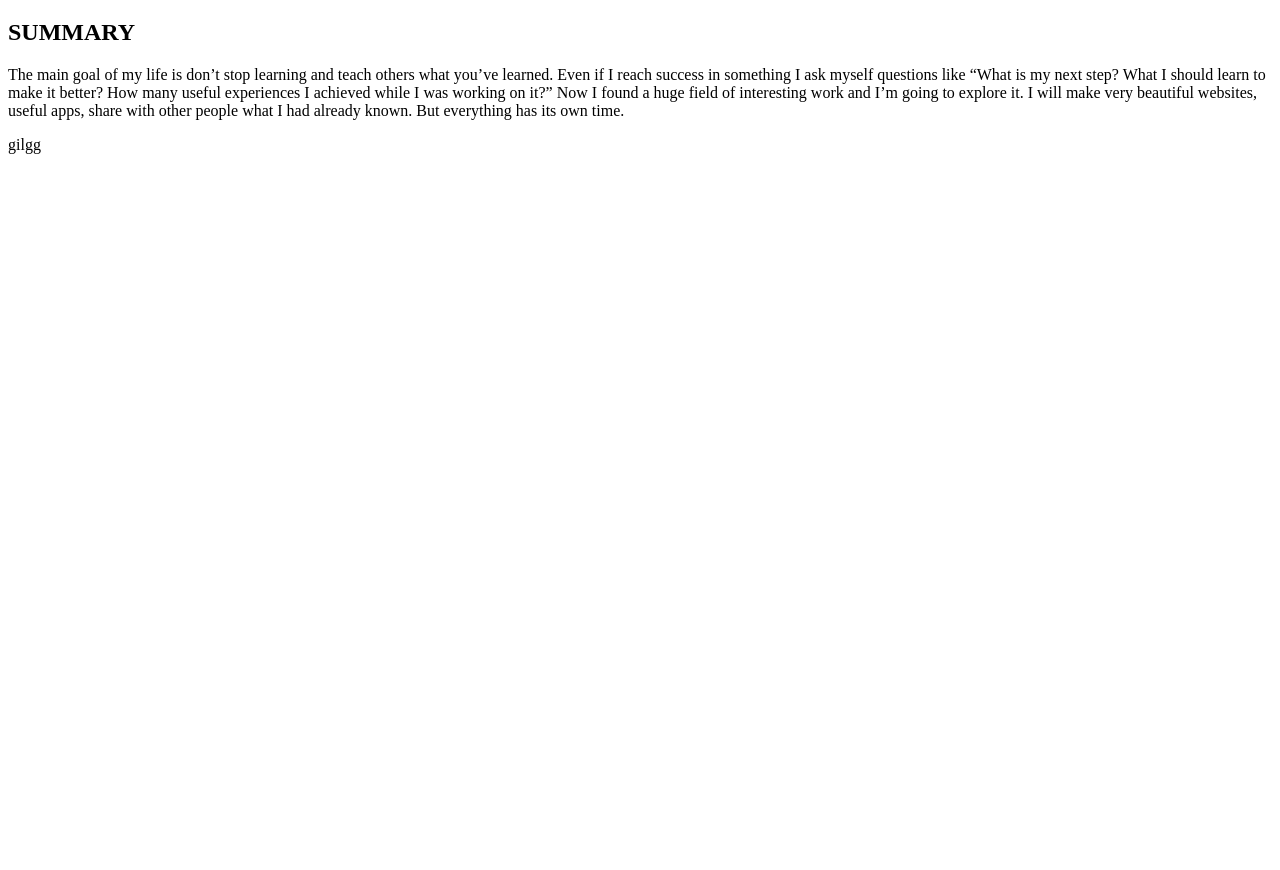
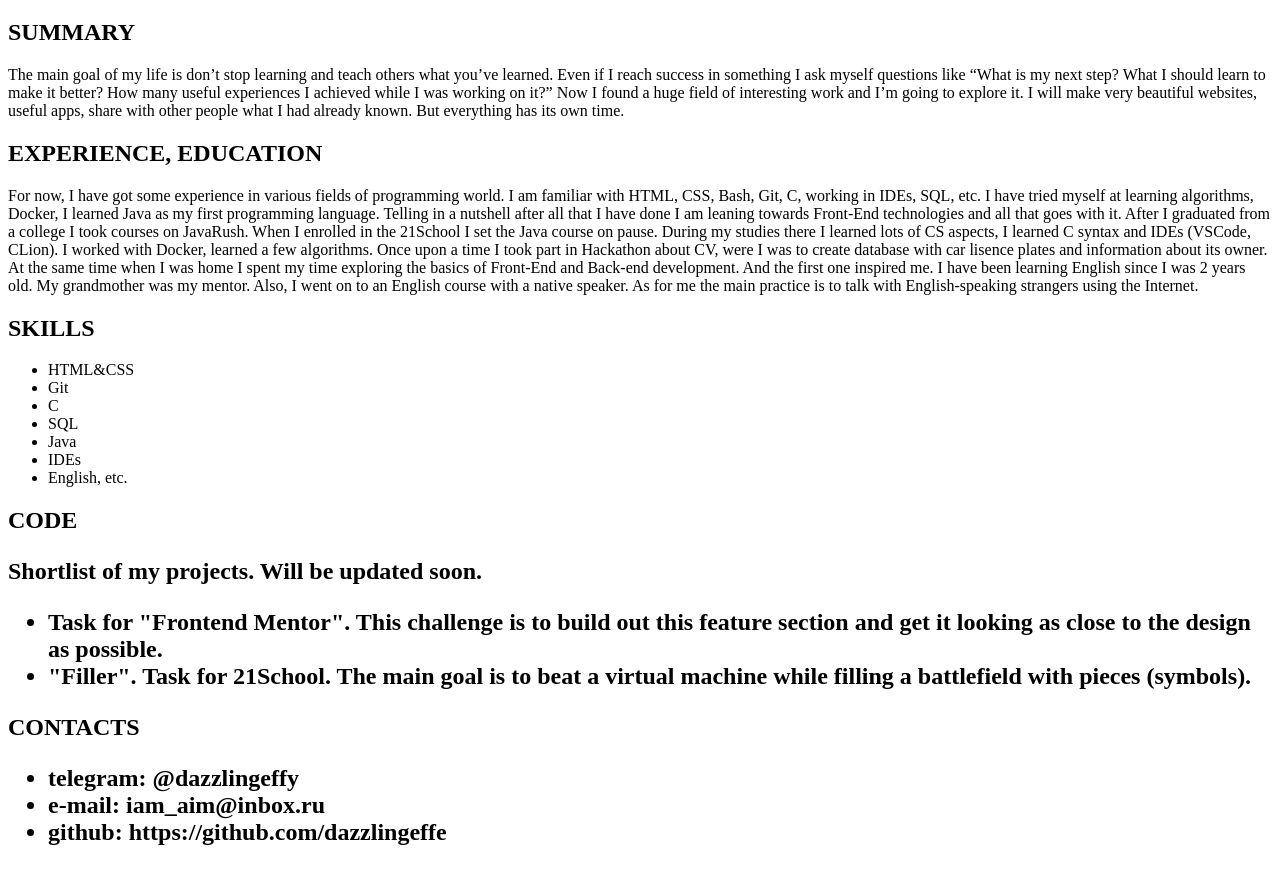
Before and after one commit to dazzlingeffe/rsschool-cv, a plain HTML site: page index.html in a window 1280 px wide. Shown: the part 61-931 px from the top of the page. Before the commit the page ends 800 px from the top, so only its background shows below. Drawn offline with Linux system fonts and the light colour scheme.

Commit message:
refactor: add full CV text to index.html

```diff
--- a/index.html
+++ b/index.html
@@ -5,12 +5,37 @@
   </head>
   <body>
     <h1 id="pageTitle">Ira Ayrapetova. Curriculum Vitae</h1>
-    <main class="mainPart">
-      <h2 id="infoTitle">SUMMARY</h2>
+    <main id="mainPart">
+      <h2 class="infoTitle">SUMMARY</h2>
       <p class="planeText">The main goal of my life is don’t stop learning and teach others what you’ve learned. Even if I reach success in something I ask myself questions like “What is my next step? What I should learn to make it better? How many useful experiences I achieved while I was working on it?” Now I found a huge field of interesting work and I’m going to explore it. I will make very beautiful websites, useful apps, share with other people what I had already known. But everything has its own time.</p>
-      <div class="faaaaart">
-        <p>gilgg</p>
-      </div>
+      <h2 class="infoTitle">EXPERIENCE, EDUCATION</h2>
+      <p class="plainText">For now, I have got some experience in various fields of programming world. I am familiar with HTML, CSS, Bash, Git, C, working in IDEs, SQL, etc. I have tried myself at learning algorithms, Docker, I learned Java as my first programming language. Telling in a nutshell after all that I have done I am leaning towards Front-End technologies and all that goes with it. After I graduated from a college I took courses on JavaRush. When I enrolled in the 21School I set the Java course on pause. During my studies there I learned lots of CS aspects, I learned С syntax and IDEs (VSCode, CLion). I worked with Docker, learned a few algorithms. Once upon a time I took part in Hackathon about CV, were I was to create database with car lisence plates and information about its owner. At the same time when I was home I spent my time exploring the basics of Front-End and Back-end development. And the first one inspired me. I have been learning English since I was 2 years old. My grandmother was my mentor. Also, I went on to an English course with a native speaker. As for me the main practice is to talk with English-speaking strangers using the Internet.</p>
     </main>
+    <aside id="shortInfo">
+      <h2 class="infoTitle">SKILLS</h2>
+      <ul class="list">
+        <li>HTML&amp;CSS</li>
+        <li>Git</li>
+        <li>C</li>
+        <li>SQL</li>
+        <li>Java</li>
+        <li>IDEs</li>
+        <li>English, etc.</li>
+      </ul>
+      <h2 class="infoTitle">CODE
+        <p class="plainText">Shortlist of my projects. Will be updated soon.</p>
+        <ul class="list">
+          <li class="a" href="https://4-card-feature-section-nine.now.sh/">Task for "Frontend Mentor". This challenge is to build out this feature section and get it looking as close to the design as possible.</li>
+          <li class="a" href="https://github.com/dazzlingeffe/filler">"Filler". Task for 21School. The main goal is to beat a virtual machine while filling a battlefield with pieces (symbols).</li>
+        </ul>
+      </h2>
+      <h2 class="infoTitle">CONTACTS
+        <ul class="list">
+          <li>telegram: @dazzlingeffy</li>
+          <li>e-mail: iam_aim@inbox.ru</li>
+          <li>github: https://github.com/dazzlingeffe</li>
+        </ul>
+      </h2>
+    </aside>
   </body>
 </html>
```
